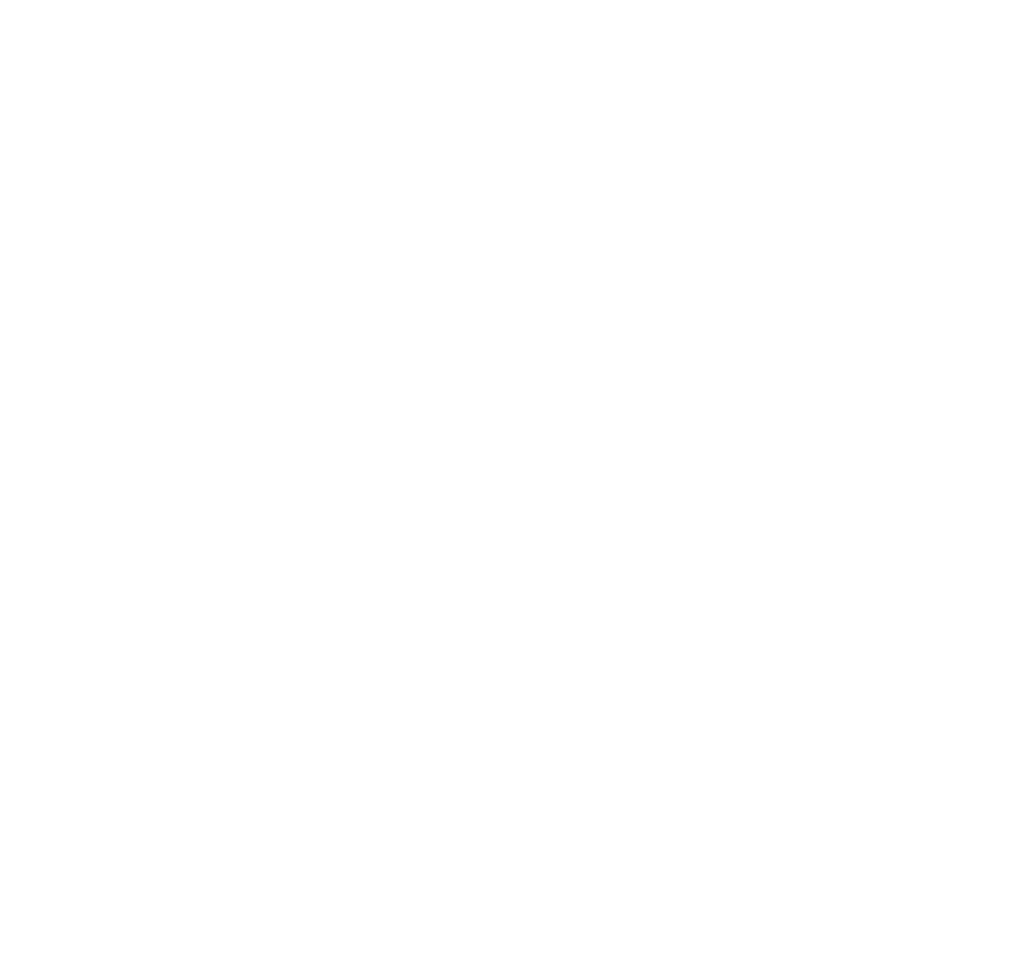
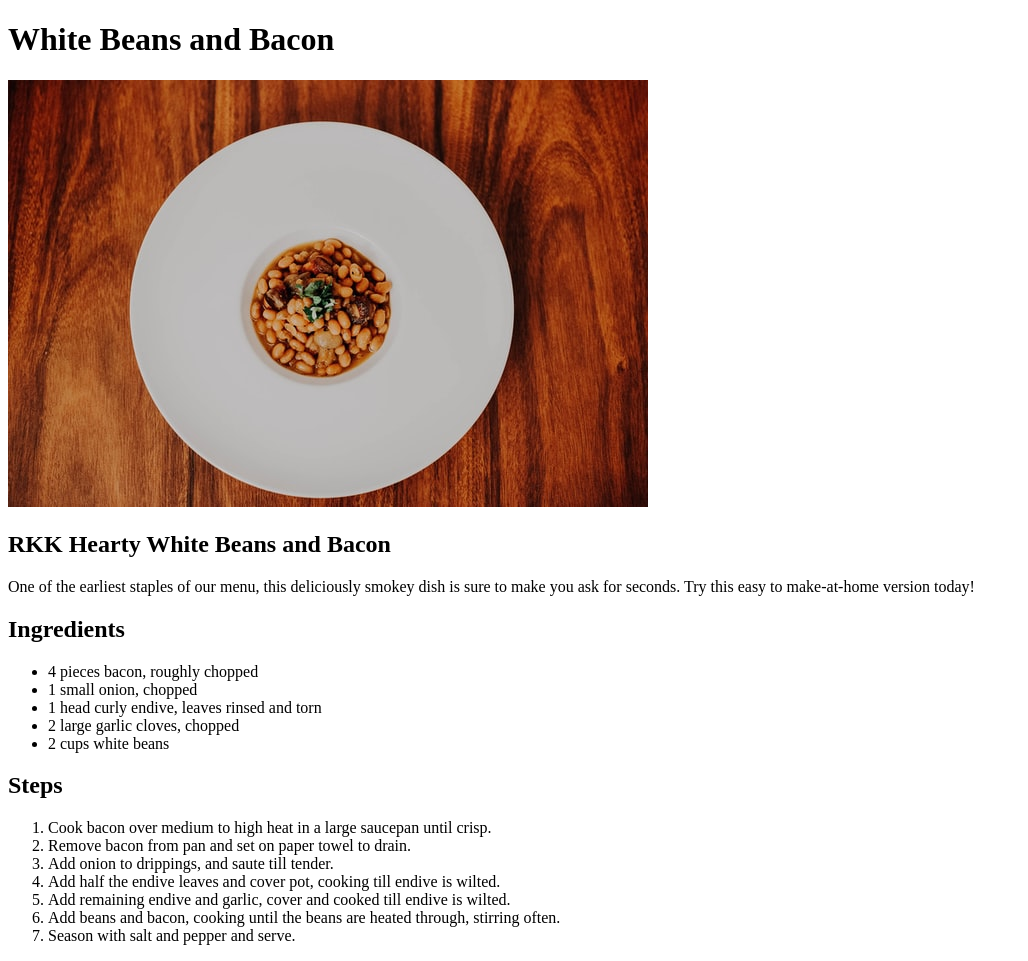
Before and after one commit to seeniik/odin-recipes, a plain HTML site: page recipes/beans_bacon.html in a window 1280 px wide. Shown: the whole page, without its empty margins (0-1028 px from the left). Before the commit the page ends 800 px from the top, so only its background shows below. Drawn offline with Linux system fonts and the light colour scheme.

Commit message:
Finish beans_bacon.html and update link to page in index.html

```diff
--- a/recipes/beans_bacon.html
+++ b/recipes/beans_bacon.html
@@ -0,0 +1,42 @@
+<!DOCTYPE html>
+
+<html lang="en">
+    <head>
+        <meta charset="utf-8">
+        <title>Red Keep Kitchens: White Beans and Bacon</title>
+    </head>
+
+    <body>
+        <h1>White Beans and Bacon</h1>
+
+        <img src="../images/beans_bacon.jpg" alt="white beans and bacon">
+
+        <h2>RKK Hearty White Beans and Bacon</h2>
+
+        <p>One of the earliest staples of our menu, this deliciously smokey dish is sure to make you ask for seconds. Try this easy to make-at-home version today!</p>
+
+        <h2>Ingredients</h2>
+
+            <ul>
+                <li>4 pieces bacon, roughly chopped</li>
+                <li>1 small onion, chopped</li>
+                <li>1 head curly endive, leaves rinsed and torn</li>
+                <li>2 large garlic cloves, chopped</li>
+                <li>2 cups white beans</li>
+            </ul>
+
+        <h2>Steps</h2>
+
+            <ol>
+                <li>Cook bacon over medium to high heat in a large saucepan until crisp.</li>
+                <li>Remove bacon from pan and set on paper towel to drain. </li>
+                <li>Add onion to drippings, and saute till tender.</li>
+                <li>Add half the endive leaves and cover pot, cooking till endive is wilted.</li>
+                <li>Add remaining endive and garlic, cover and cooked till endive is wilted.</li>
+                <li>Add beans and bacon, cooking until the beans are heated through, stirring often.</li>
+                <li>Season with salt and pepper and serve.</li>
+            </ol>
+
+
+    </body>
+</html>
```
Also changed, not shown: index.html (+2 -0 lines).
